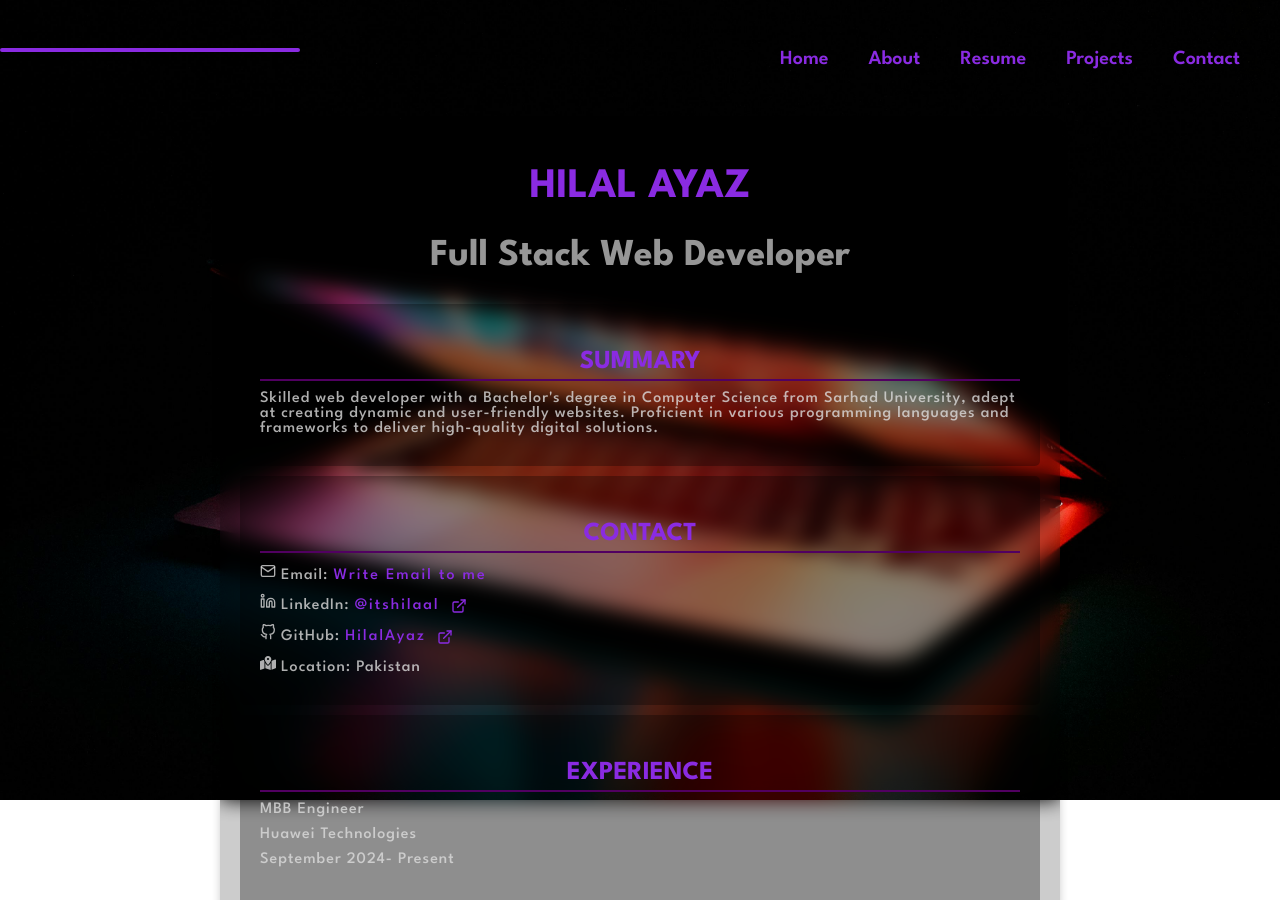
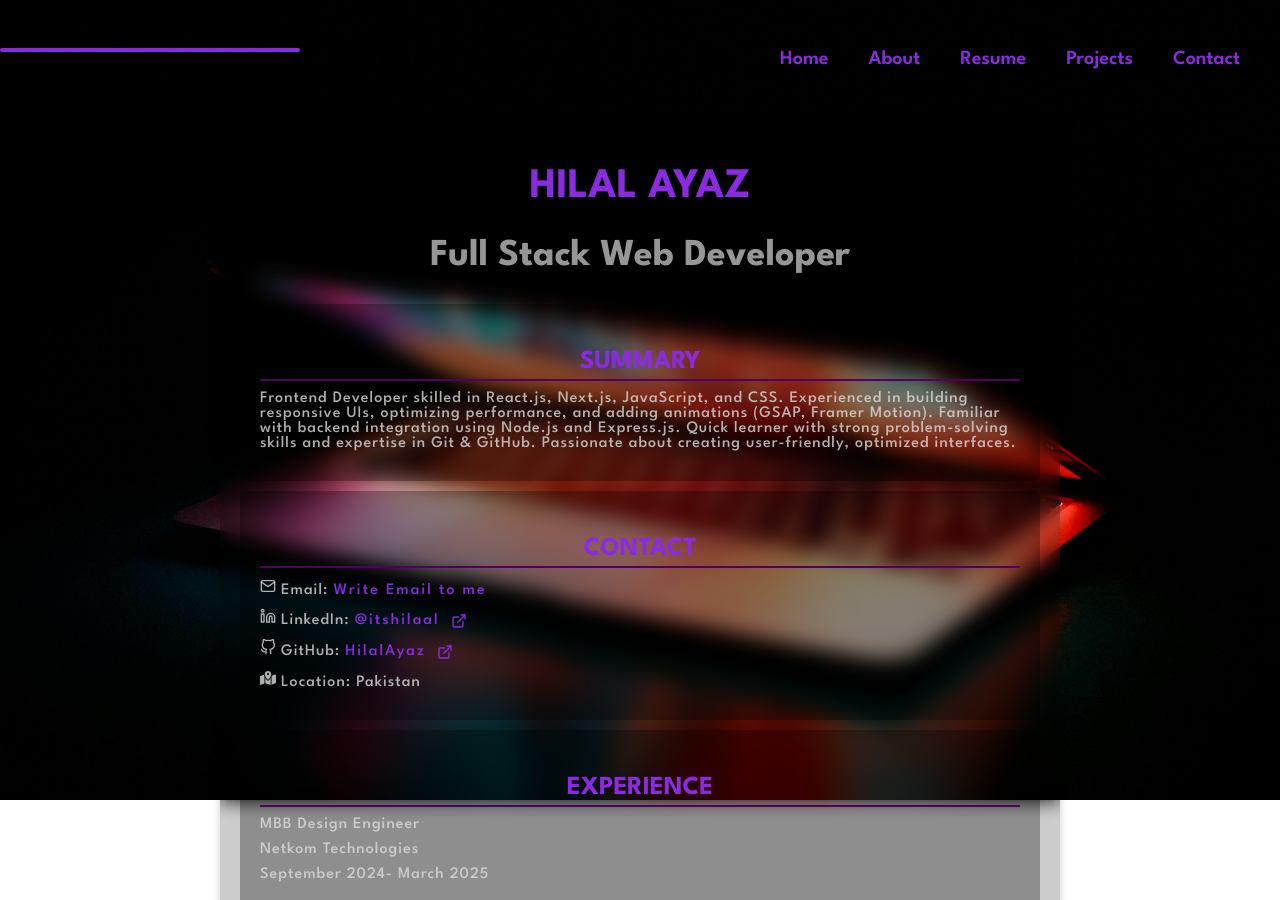
Before and after one commit to HilalAyaz/HilalAyaz-Portfolio, a React (Create React App) app: page /resume in a window 1280 px wide. Shown: the top 900 px of the page. Built offline with nearby package versions, Linux system fonts and the light colour scheme.

Commit message:
Updated Cv, updated experiece

```diff
--- a/src/assets/resume.json
+++ b/src/assets/resume.json
@@ -46,7 +46,7 @@
     },
     "location": "Pakistan"
   },
-  "summary": "Skilled web developer with a Bachelor's degree in Computer Science from Sarhad University, adept at creating dynamic and user-friendly websites. Proficient in various programming languages and frameworks to deliver high-quality digital solutions.",
+  "summary": "Frontend Developer skilled in React.js, Next.js, JavaScript, and CSS. Experienced in building responsive UIs, optimizing performance, and adding animations (GSAP, Framer Motion). Familiar with backend integration using Node.js and Express.js. Quick learner with strong problem-solving skills and expertise in Git & GitHub. Passionate about creating user-friendly, optimized interfaces.",
   "education": [
     {
       "degree": "Bachelor's in Computer Science",
@@ -86,14 +86,14 @@
   ],
   "experience": [
     {
-      "title": "MBB Engineer",
-      "platform": "Huawei Technologies",
-      "date": "September 2024- Present",
+      "title": "MBB Design Engineer",
+      "platform": "Netkom Technologies",
+      "date": "September 2024- March 2025",
       "link": ""
     },
     {
       "title": "MBB Intern Engineer",
-      "platform": "Huawei Technologies",
+      "platform": "Netkom Technologies",
       "date": "June 2024 - August 2024",
       "link": ""
     }
--- a/src/components/Home.js
+++ b/src/components/Home.js
@@ -11,7 +11,7 @@ import {
 
 import '../styles/Home.css'
 import { Link } from 'react-router-dom'
-import CV from '../assets/HilalAyaz-CV.pdf'
+import CV from '../assets/Hilal Ayaz- Frontend Devloper.pdf'
 import resumeData from '../assets/resume.json'
 import TechStack from './tech-stack.js'
 
@@ -21,7 +21,7 @@ const Home = () => {
   const handleDownload = () => {
     const link = document.createElement('a')
     link.href = CV
-    link.download = 'HilalAyaz-CV.pdf'
+    link.download = 'Hilal Ayaz- Frontend Devloper.pdf'
     document.body.appendChild(link)
     link.click()
     document.body.removeChild(link)
```
Also changed, not shown: 2 other files (tests, documents, lock files or other folders).
